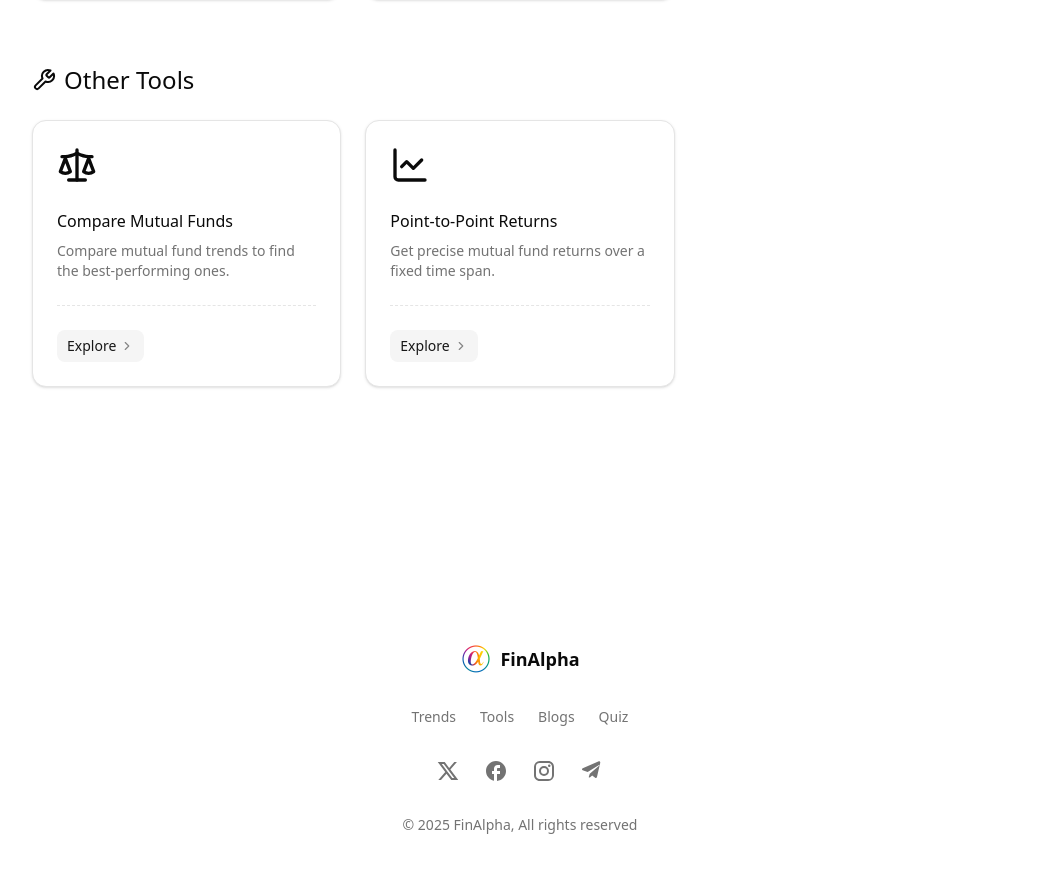
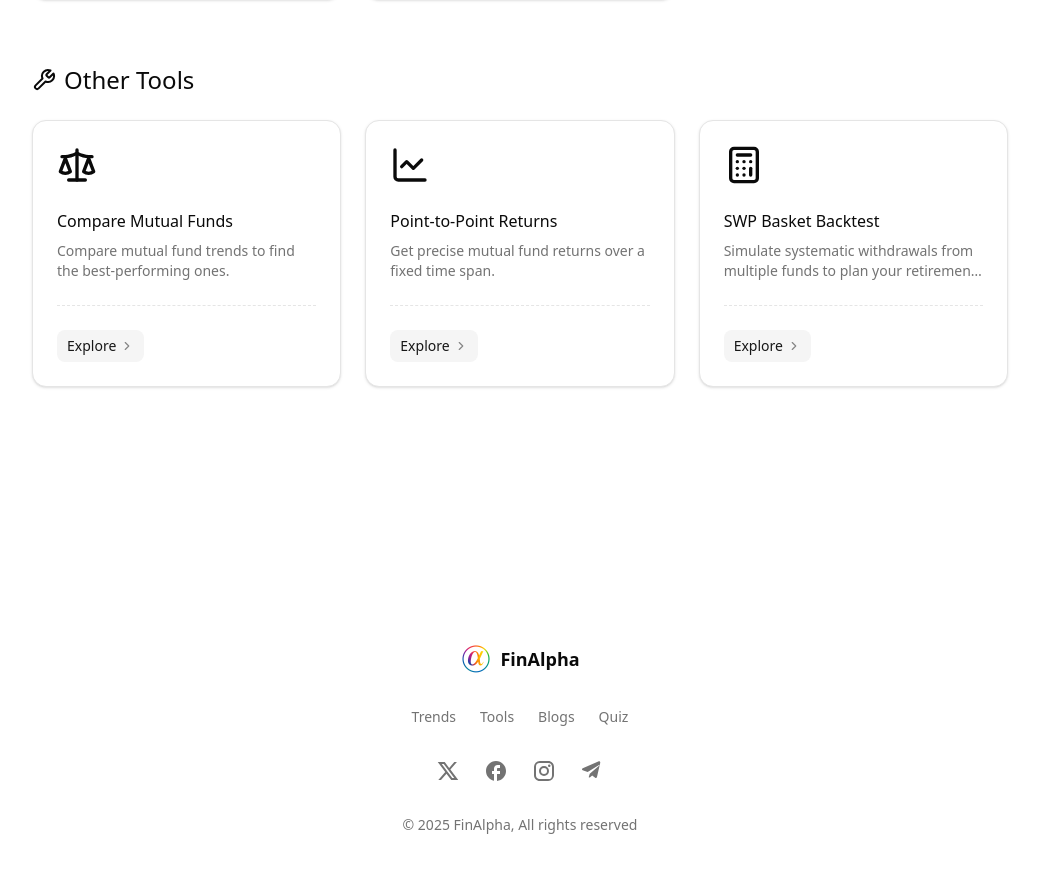
Before and after one commit to shibu-sd/FinAlpha, a Next.js app: page /tools in a window 1280 px wide. Shown: the part 918-1790 px from the top of the page, without its empty margins (120-1159 px from the left). Built offline with nearby package versions, Linux system fonts and the light colour scheme.

Commit message:
added SWP Basket Backtest integration card with calculator icon

```diff
--- a/components/features/tools-features.tsx
+++ b/components/features/tools-features.tsx
@@ -3,7 +3,7 @@ import { Card } from '@/components/ui/card'
 import { ChevronRight } from 'lucide-react'
 import Link from 'next/link'
 import * as React from 'react'
-import { CalculatorIcon, PieChart, Shield, IndianRupeeIcon, TrendingUp, Wrench, BarChart, Scale, LineChart } from 'lucide-react'
+import { CalculatorIcon, PieChart, Shield, IndianRupeeIcon, TrendingUp, Wrench, BarChart, Scale, LineChart, Calculator } from 'lucide-react'
 
 export default function Features() {
     return (
@@ -75,6 +75,13 @@ export default function Features() {
                                 link='/tools/point-to-point-returns'>
                                 <LineChart />
                             </IntegrationCard>
+
+                            <IntegrationCard
+                                title="SWP Basket Backtest"
+                                description="Simulate systematic withdrawals from multiple funds to plan your retirement income strategy."
+                                link='/tools/swp-basket-backtest'>
+                                <Calculator />
+                            </IntegrationCard>
                         </div>
                     </div>
                 </div>
```
